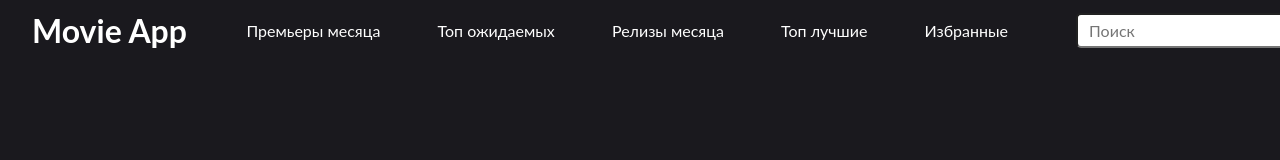
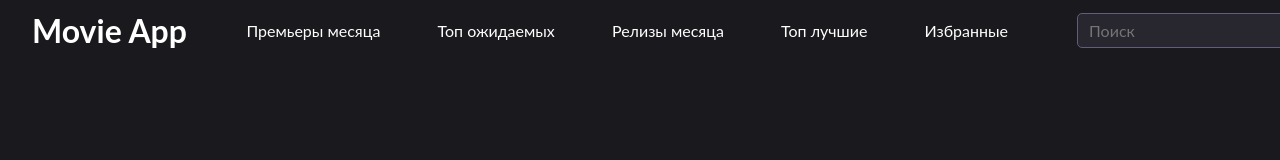
Before and after one commit to ainaziko/MoviePoster, a plain HTML site: page index.html in a window 1280 px wide. Drawn offline with Linux system fonts and the light colour scheme; no server answers.

Commit message:
changed search input color

```diff
--- a/css/index.css
+++ b/css/index.css
@@ -126,4 +126,7 @@ main {
     padding-left: 0.7rem;
     border-radius: 5px;
     height: 35px;
+    background-color: #28262f;
+    color: #FFFFFF;
+    border: solid 1px #635d77;
 }
```
